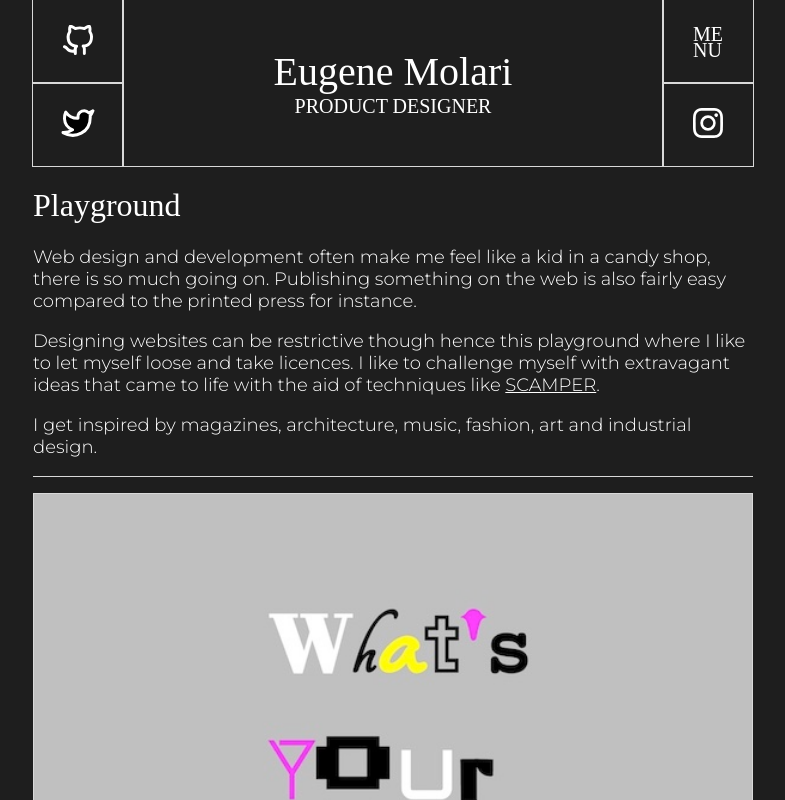
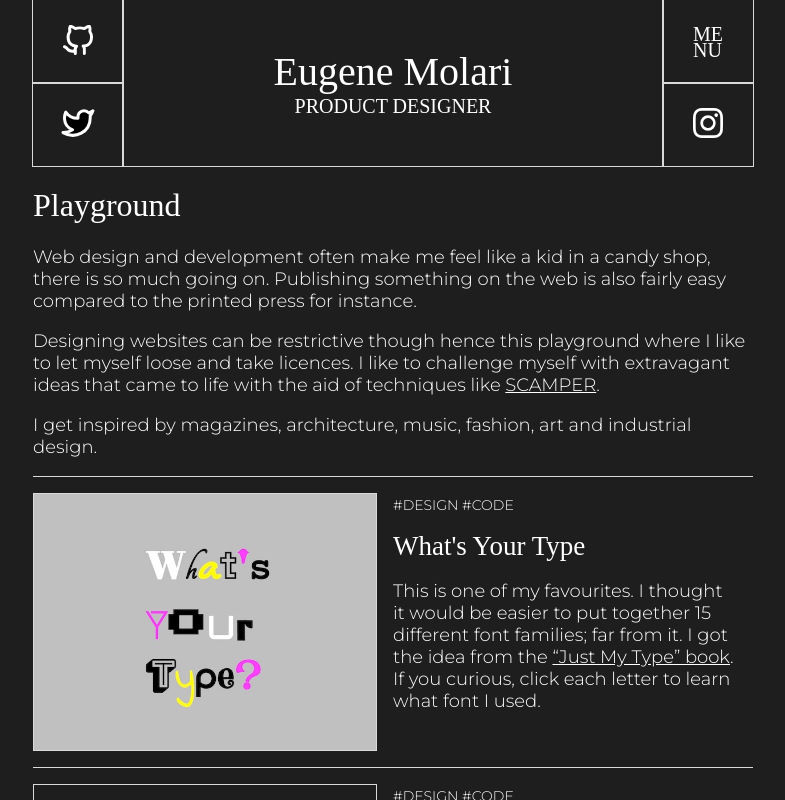
Before and after one commit to eugelogic/emerald, a Next.js app: page /playground in a window 1280 px wide. Shown: the top 800 px of the page, without its empty margins (247-1032 px from the left). Built offline with nearby package versions, Linux system fonts and the light colour scheme; a web font is replaced by a local one.

Commit message:
Add component with 2 col layout for the playground

```diff
--- /dev/null
+++ b/components/PlayItemSplit.js
@@ -0,0 +1,36 @@
+import Link from 'next/link'
+import Image from 'next/image'
+import styles from '../styles/PlayItemSplit.module.scss'
+
+const PlayItem = ({ slug, imageSrc, imageAlt, imageWidth, imageHeight, categories, title, children }) => {
+    return (
+        <li className={styles.listItem}>
+            <div>
+                <Link href={`/playground/${slug}`}>
+                    <a>
+                        <Image
+                            src={imageSrc}
+                            alt={imageAlt}
+                            width={imageWidth}
+                            height={imageHeight}
+                            layout="responsive"
+                        />
+                    </a>
+                </Link>
+            </div>
+            <div>
+                <div className={styles.categories}>
+                    <span>{categories}</span>
+                </div>
+                <Link href={`/playground/${slug}`}>
+                    <a>
+                        <h2>{title}</h2>
+                    </a>
+                </Link>
+                {children}
+            </div>
+        </li>
+    )
+}
+
+export default PlayItem
--- a/pages/playground.js
+++ b/pages/playground.js
@@ -1,5 +1,5 @@
 import Layout from '../components/Layout'
-import PlayItem from '../components/PlayItem'
+import PlayItemSplit from '../components/PlayItemSplit'
 import styles from '../styles/Playground.module.scss'
 
 const Playground = () => {
@@ -22,7 +22,7 @@ const Playground = () => {
                 </p>
                 <p>I get inspired by magazines, architecture, music, fashion, art and industrial design.</p>
                 <ul className={styles.playgroundList}>
-                    <PlayItem
+                    <PlayItemSplit
                         slug="whats-your-type"
                         imageSrc="/whats-your-type.jpg"
                         imageAlt="whats-your-type"
@@ -43,8 +43,8 @@ const Playground = () => {
                             </a>
                             . If you curious, click each letter to learn what font I used.
                         </p>
-                    </PlayItem>
-                    <PlayItem
+                    </PlayItemSplit>
+                    <PlayItemSplit
                         slug="eugenes-elements"
                         imageSrc="/eugenes-elements.jpg"
                         imageAlt="eugenes-elements"
@@ -72,7 +72,7 @@ const Playground = () => {
                             </a>
                             .
                         </p>
-                    </PlayItem>
+                    </PlayItemSplit>
                 </ul>
             </div>
         </Layout>
--- /dev/null
+++ b/styles/PlayItemSplit.module.scss
@@ -0,0 +1,39 @@
+@use './abstracts/' as *;
+
+.listItem {
+    list-style: none;
+    border-top: 1px solid $gray-light-very;
+    padding: 1rem 0;
+    div:nth-child(2) {
+        padding: 1rem 0 0;
+    }
+    .categories {
+        span {
+            font-size: $fs-350;
+        }
+    }
+    p:last-child {
+        margin-bottom: 0;
+    }
+
+    a span img {
+        border: 1px solid $gray-light-very !important;
+    }
+    a h2 {
+        margin: 1rem 0;
+        &:hover {
+            color: $magenta;
+        }
+    }
+}
+@media (min-width: 35rem) {
+    .listItem {
+        display: flex;
+        div:nth-child(2) {
+            padding: 0 1rem;
+        }
+        div {
+            flex: 1;
+        }
+    }
+}
```
